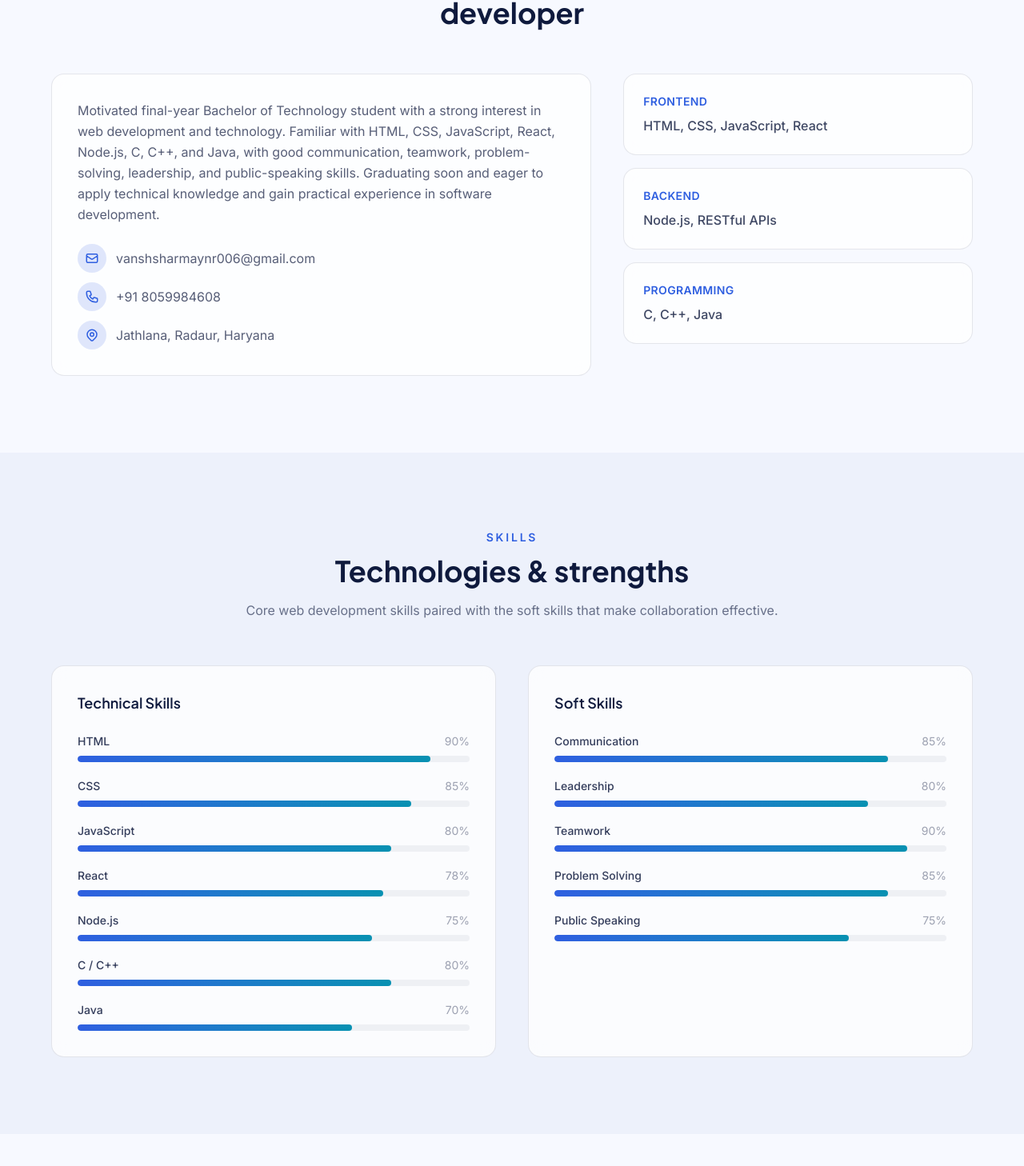
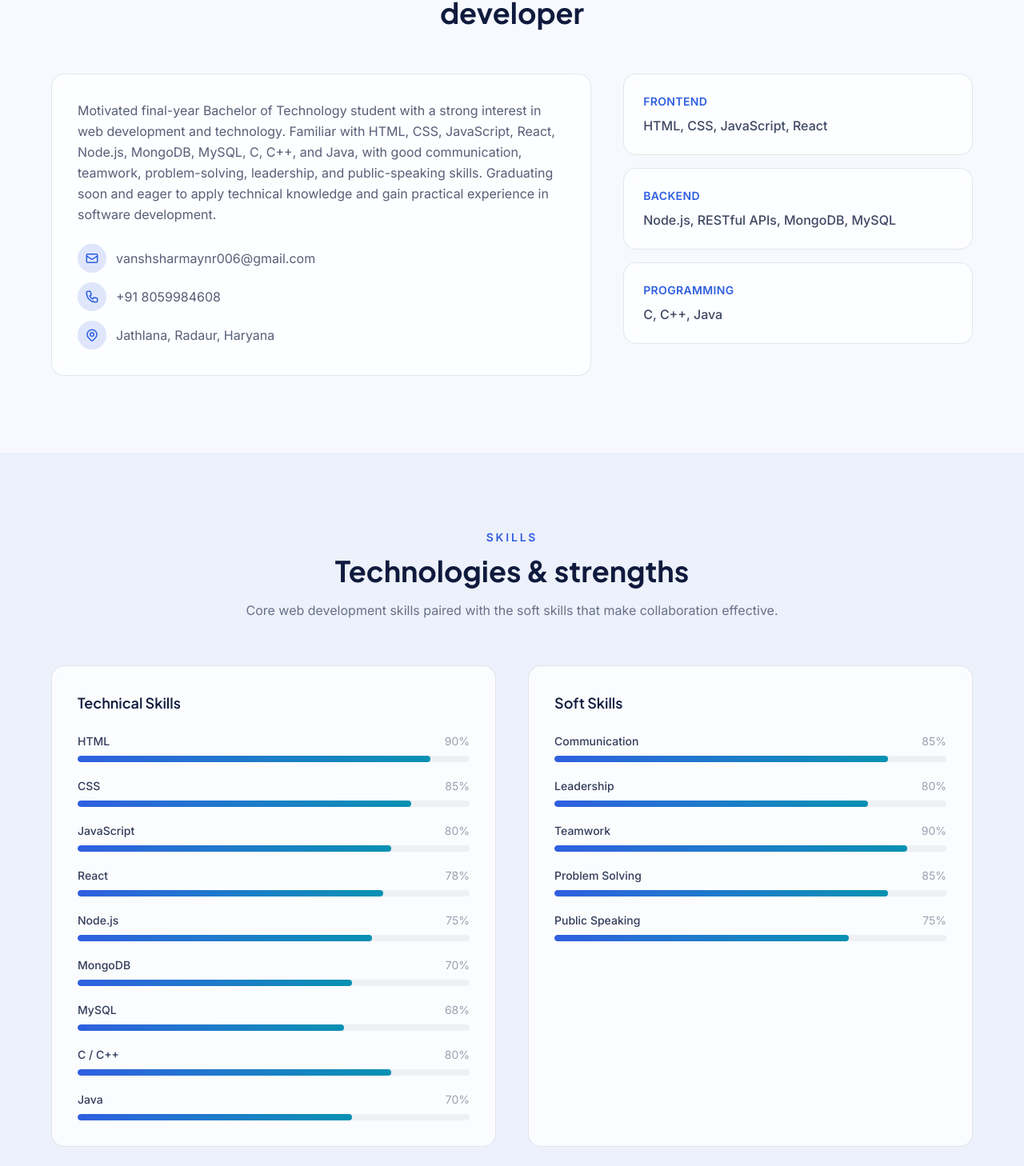
Before and after one commit to vanshsharma24/portfolio, a React (Vite) app: page / in a window 1280 px wide. Shown: the part 972-2430 px from the top of the page at 80% size. Built offline with nearby package versions, Linux system fonts and the light colour scheme.

Commit message:
Add MongoDB and MySQL to backend skills
Round out the MERN stack backend story with MongoDB and MySQL in
the technical skills bars, the About backend highlight, and the
summary paragraph.

```diff
--- a/src/data/portfolioData.js
+++ b/src/data/portfolioData.js
@@ -13,7 +13,7 @@ export const profile = {
     twitter: '',
   },
   summary:
-    'Motivated final-year Bachelor of Technology student with a strong interest in web development and technology. Familiar with HTML, CSS, JavaScript, React, Node.js, C, C++, and Java, with good communication, teamwork, problem-solving, leadership, and public-speaking skills. Graduating soon and eager to apply technical knowledge and gain practical experience in software development.',
+    'Motivated final-year Bachelor of Technology student with a strong interest in web development and technology. Familiar with HTML, CSS, JavaScript, React, Node.js, MongoDB, MySQL, C, C++, and Java, with good communication, teamwork, problem-solving, leadership, and public-speaking skills. Graduating soon and eager to apply technical knowledge and gain practical experience in software development.',
 }
 
 export const technicalSkills = [
@@ -22,6 +22,8 @@ export const technicalSkills = [
   { name: 'JavaScript', level: 80 },
   { name: 'React', level: 78 },
   { name: 'Node.js', level: 75 },
+  { name: 'MongoDB', level: 70 },
+  { name: 'MySQL', level: 68 },
   { name: 'C / C++', level: 80 },
   { name: 'Java', level: 70 },
 ]
@@ -41,7 +43,7 @@ export const highlights = [
   },
   {
     title: 'Backend',
-    items: 'Node.js, RESTful APIs',
+    items: 'Node.js, RESTful APIs, MongoDB, MySQL',
   },
   {
     title: 'Programming',
```
